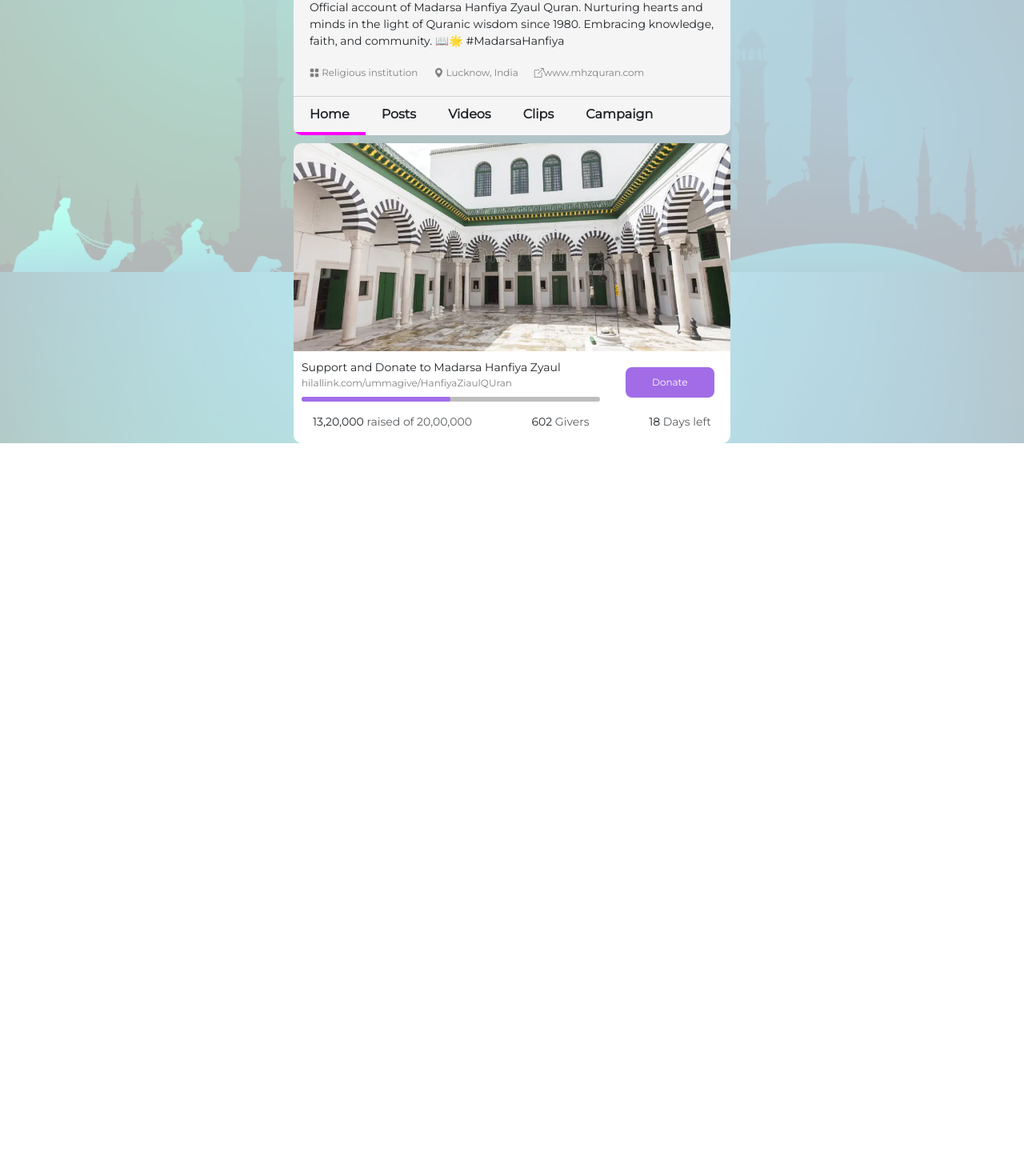
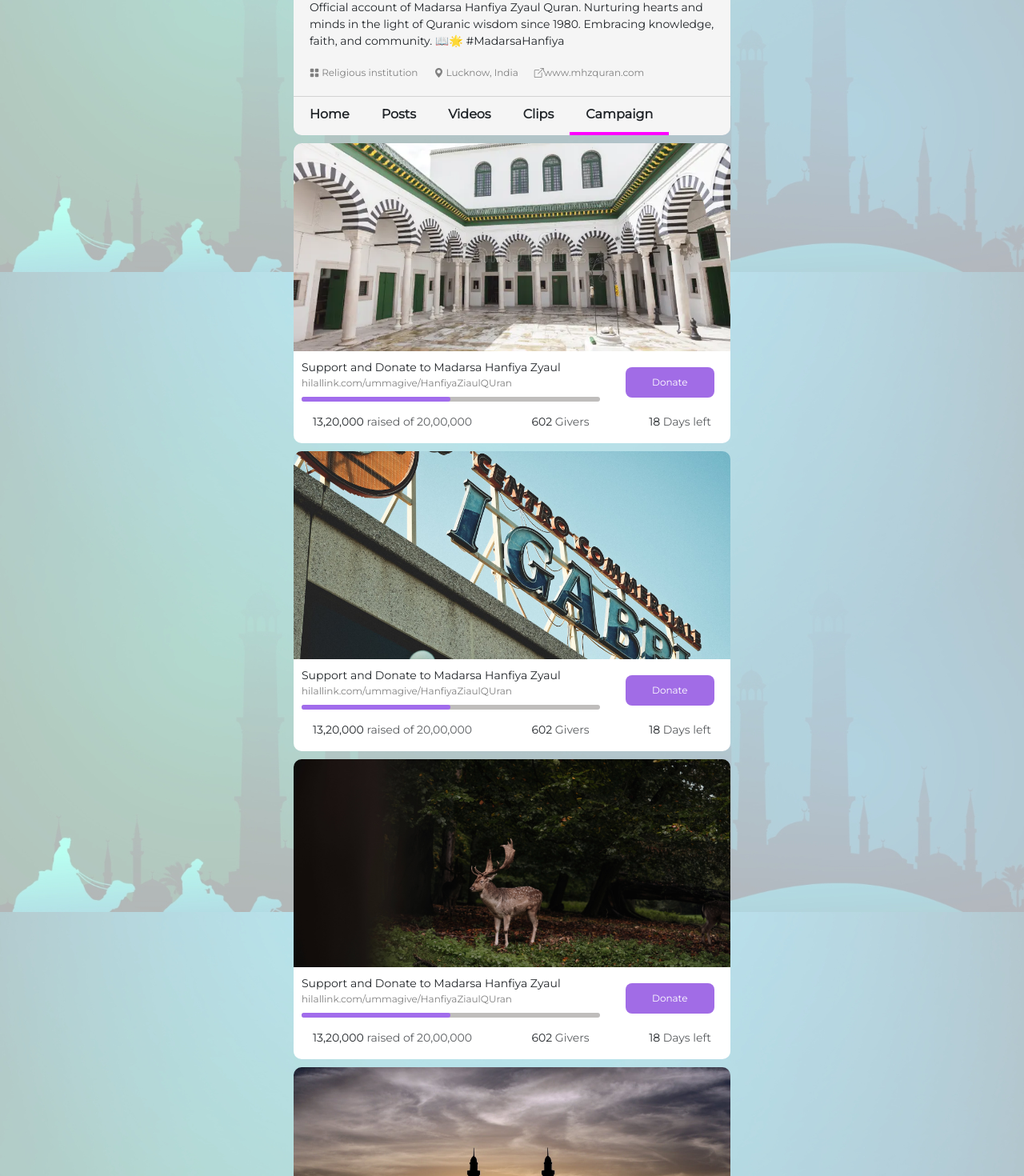
Before and after one commit to MohdBelalNaim/hilallink-front-end-new, a React (Create React App) app: page /madarsa in a window 1280 px wide. Shown: the part 460-1930 px from the top of the page at 80% size. Before the commit the page ends 1014 px from the top, so only its background shows below. Built offline with nearby package versions, Linux system fonts and the light colour scheme.

Commit message:
Added more campaign crds

```diff
--- a/src/assets/css/donation-form.css
+++ b/src/assets/css/donation-form.css
@@ -114,8 +114,8 @@
 @media only screen and (max-width:600px){
     .donation-form-container{
         width: 95%;
-        z-index: 99999999999999999999999999;
     }
+
     .donation-pills{
         font-size: 12px;
         padding: 10px 14px;
--- a/src/components/CampaignCardAlt.jsx
+++ b/src/components/CampaignCardAlt.jsx
@@ -2,12 +2,12 @@ import React from 'react'
 import '../assets/css/campaign-card-alt.css'
 import cardImage from '../assets/images/madarsa.webp'
 import { Link } from 'react-router-dom'
-const CampaignCardAlt = () => {
+const CampaignCardAlt = (props) => {
   return (
     <>
     <div className="campaign-card-alt-wrapper">
       <div className="campaign-card-alt-image-wrapper">
-        <img src={cardImage} alt="" className="campaign-card-alt-image" />
+        <img src={props.img} alt="" className="campaign-card-alt-image" />
       </div>
       <div className="campaign-card-info-alt">
         <div className="campaign-card-info-sections alt-1">
--- a/src/screens/MadarsaProfile.jsx
+++ b/src/screens/MadarsaProfile.jsx
@@ -6,6 +6,10 @@ import cover from '../assets/images/masjidalaqsa.jpeg'
 import avatar from '../assets/images/square.png'
 import CampaignCard from '../components/CampaignCard'
 import CampaignCardAlt from '../components/CampaignCardAlt'
+import img1 from '../assets/images/img1.jpg'
+import img2 from '../assets/images/img2.jpg'
+import img3 from '../assets/images/img3.jpg'
+import img4 from '../assets/images/madarsa.webp'
 
 const MadarsaProfile = () => {
 useEffect(()=>{
@@ -88,14 +92,17 @@ return (
                     </div>
 
                     <div className="madarsa-data-content-wrapper">
-                        <div className="madarsa-data-item active-madarsa-item">Home</div>
+                        <div className="madarsa-data-item">Home</div>
                         <div className="madarsa-data-item">Posts</div>
                         <div className="madarsa-data-item">Videos</div>
                         <div className="madarsa-data-item">Clips</div>
-                        <div className="madarsa-data-item">Campaign</div>
+                        <div className="madarsa-data-item active-madarsa-item">Campaign</div>
                     </div>
                 </div>
-                <CampaignCardAlt />
+                <CampaignCardAlt img={img4} />
+                <CampaignCardAlt img={img1} />
+                <CampaignCardAlt img={img2} />
+                <CampaignCardAlt img={img3} />
 
             </div>
             <div className="col-lg-3"></div>
--- a/src/screens/UserProfile.jsx
+++ b/src/screens/UserProfile.jsx
@@ -14,7 +14,7 @@ const UserProfile = () => {
         window.scrollTo(0,0)
     },[])
 
-    const options = ["Home","Posts","Videos","Clips","Campaign"]
+    const options = ["Home","Posts","Videos","Clips"]
     const[active,setActive] = useState(0)
     return (
     <>
```
